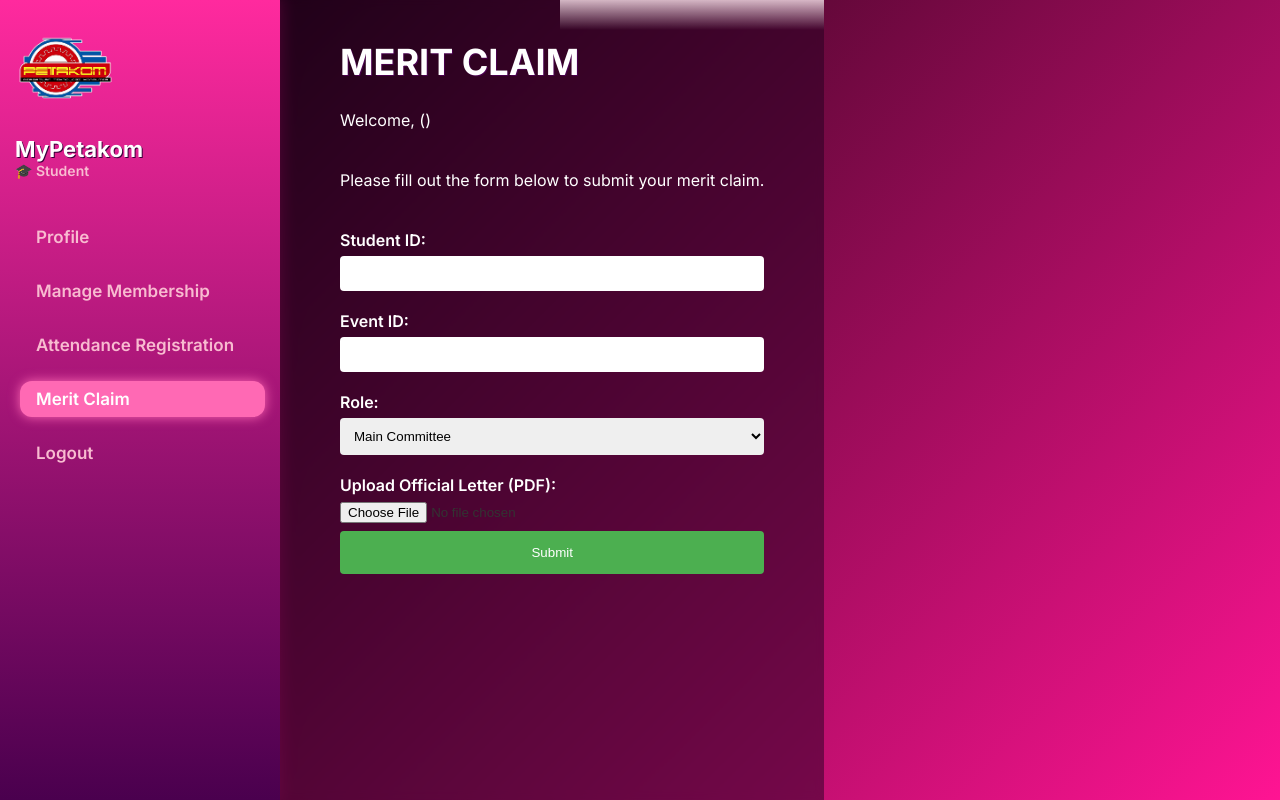
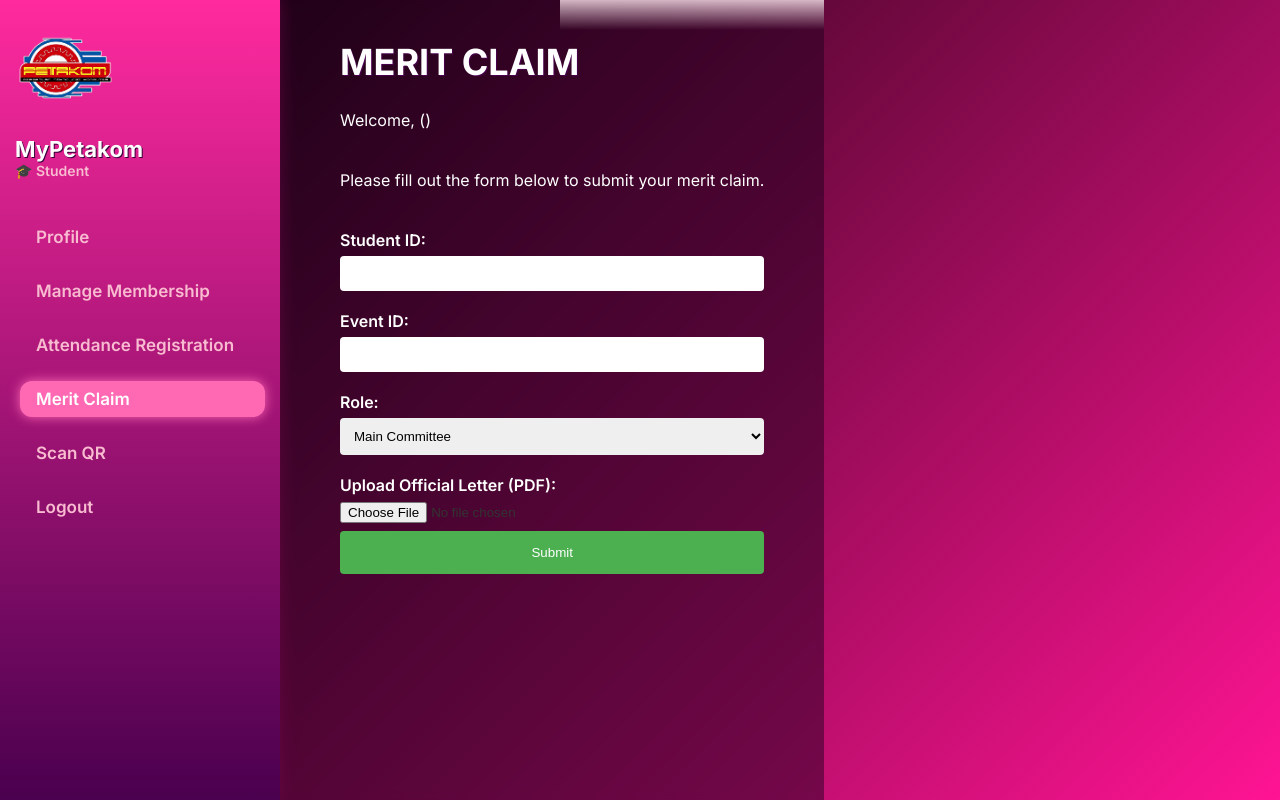
Before and after one commit to Lailerrrr/MyPetakom, a PHP site: page /MeritClaimStudent.php in a window 1280 px wide. Run offline with PHP 8.4, Linux system fonts and the light colour scheme; the visitor is signed in with stand-in values (Sample User, id 1); data comes from the database, SQL or seed files in the repository.

Commit message:
tambah QR code

```diff
--- a/Home/studentHomePage.php
+++ b/Home/studentHomePage.php
@@ -48,6 +48,7 @@
             <li><a href="#">Manage Membership</a></li>
             <li><a href="../Attendance/event_register.php">Attendance Registration</a></li>
             <li><a href="../Merit/MeritClaimStudent.php">Merit Claim</a></li>
+            <li><a href="#">Scan QR</a></li>
             <li><a href="../ManageLogin/Logout.php">Logout</a></li>
         </ul>
     </nav>
--- a/Merit/MeritClaimStudent.php
+++ b/Merit/MeritClaimStudent.php
@@ -45,8 +45,9 @@ $stmt->close();
         <ul>
             <li><a href="#">Profile</a></li>
             <li><a href="#">Manage Membership</a></li>
-            <li><a href="#">Attendance Registration</a></li>
+            <li><a href="../Attendance/event_register.php">Attendance Registration</a></li>
             <li><a href="#" class="active">Merit Claim</a></li>
+            <li><a href="#">Scan QR</a></li>
             <li><a href="../ManageLogin/Logout.php">Logout</a></li>
         </ul>
     </nav>
```
